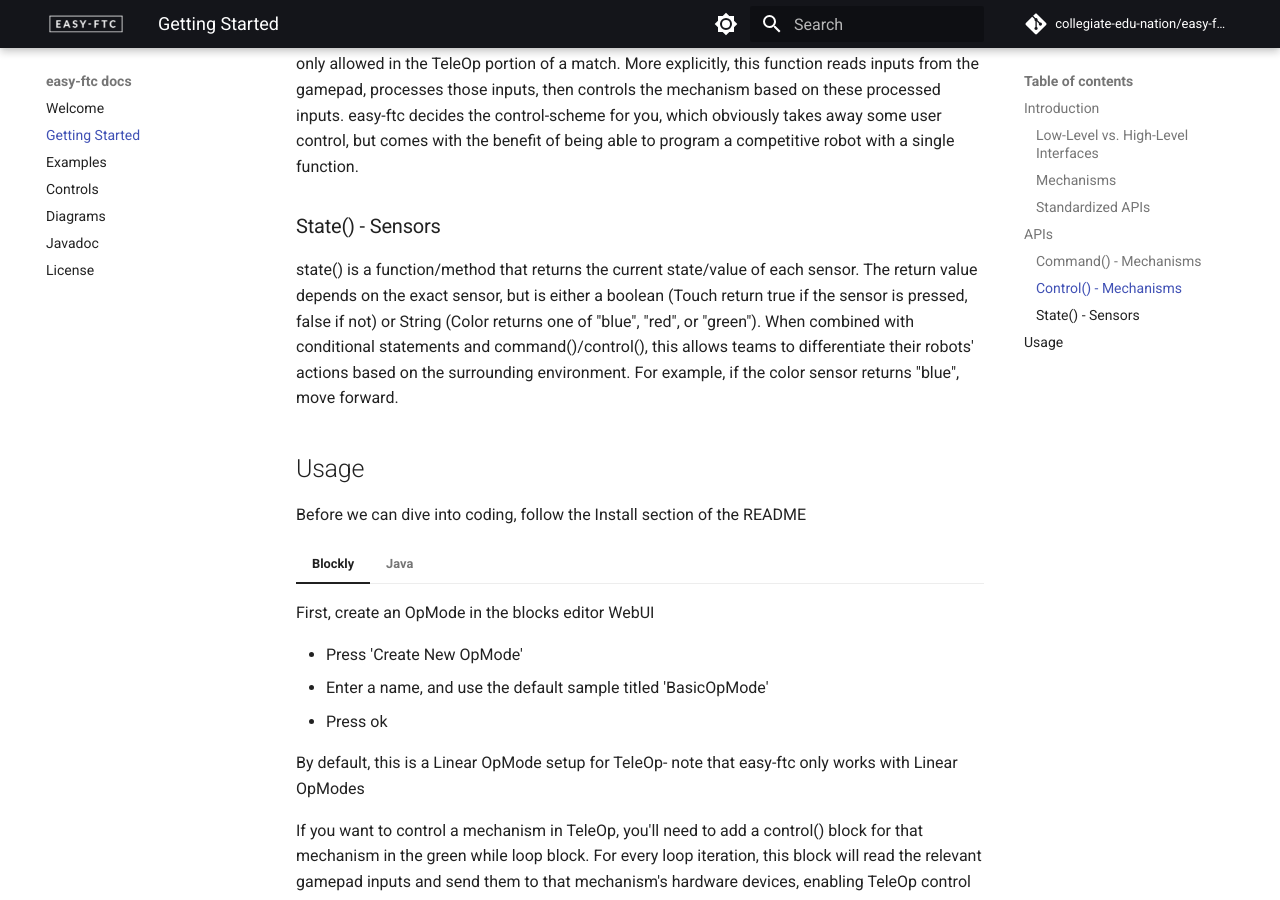
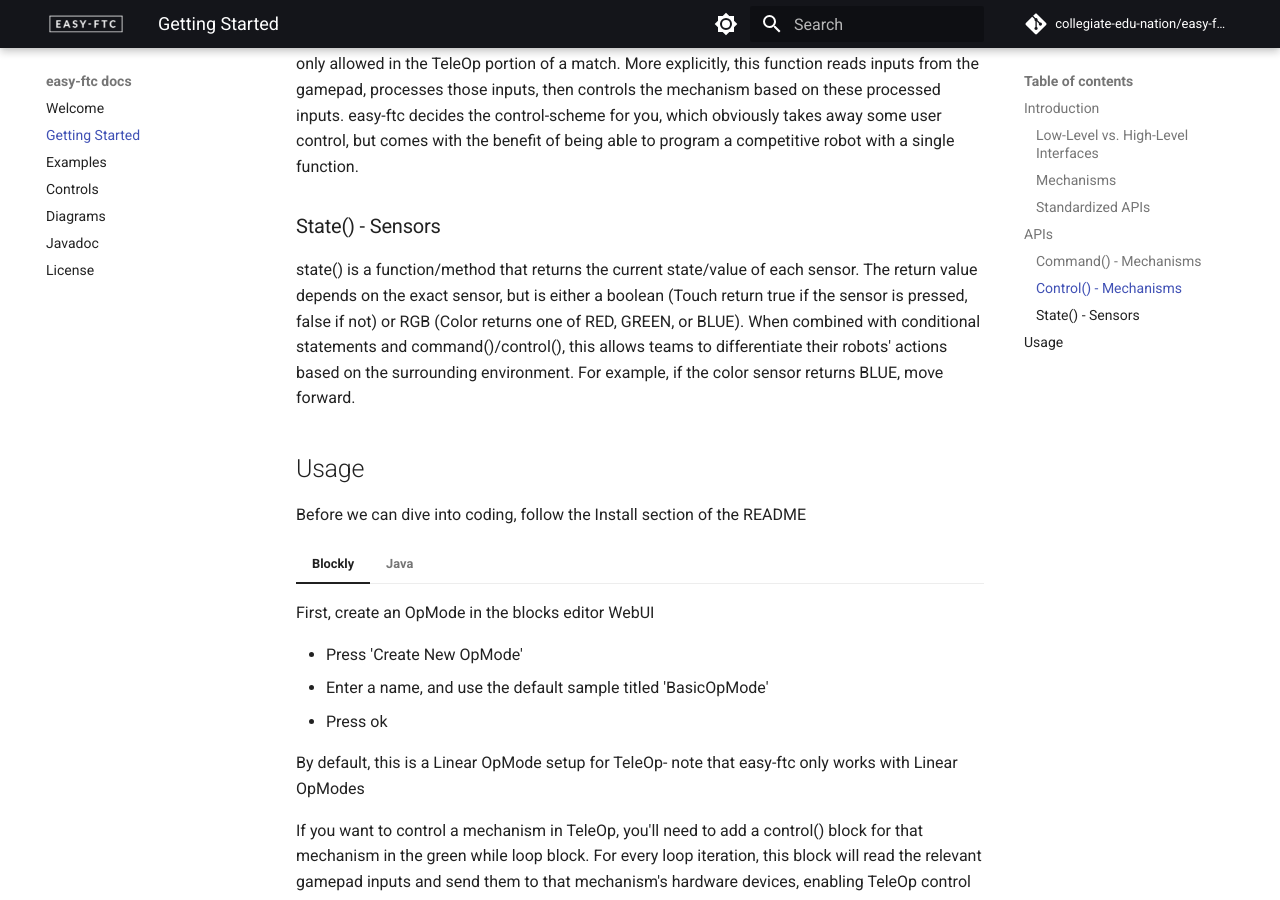
Before and after one commit to Collegiate-Edu-Nation/easy-ftc, an MkDocs documentation site: the page built from docs/gettingstarted.md, in a window 1280 px wide and 900 px high, scrolled down 1428 px. Built offline with MkDocs 1.6.1 and Material for MkDocs 9.7.7, drawn with Linux system fonts in a browser that asks for light colours; comment, search, counter and statistics services are not loaded.

Commit message:
correct blue

```diff
--- a/docs/gettingstarted.md
+++ b/docs/gettingstarted.md
@@ -28,7 +28,7 @@
 control() is a function/method that enables tele-operated control of each mechanism, which is only allowed in the TeleOp portion of a match. More explicitly, this function reads inputs from the gamepad, processes those inputs, then controls the mechanism based on these processed inputs. easy-ftc decides the control-scheme for you, which obviously takes away some user control, but comes with the benefit of being able to program a competitive robot with a single function.
 
 ### State() - Sensors
-state() is a function/method that returns the current state/value of each sensor. The return value depends on the exact sensor, but is either a boolean (Touch return true if the sensor is pressed, false if not) or String (Color returns one of "blue", "red", or "green"). When combined with conditional statements and command()/control(), this allows teams to differentiate their robots' actions based on the surrounding environment. For example, if the color sensor returns "blue", move forward.
+state() is a function/method that returns the current state/value of each sensor. The return value depends on the exact sensor, but is either a boolean (Touch return true if the sensor is pressed, false if not) or RGB (Color returns one of RED, GREEN, or BLUE). When combined with conditional statements and command()/control(), this allows teams to differentiate their robots' actions based on the surrounding environment. For example, if the color sensor returns BLUE, move forward.
 
 ## Usage
 Before we can dive into coding, follow the Install section of the README
@@ -165,9 +165,10 @@
 
     This is where state() is used
 
-    * Import Color
+    * Import Color and Color.RGB
 
             import org.edu_nation.easy_ftc.sensor.Color;
+            import org.edu_nation.easy_ftc.sensor.Color.RGB;
 
     * Instantiate the sensor
 
@@ -180,9 +181,9 @@
 
     This will allow your robot to read the color value of an object, but without additional logic, nothing will be different about your code. Let's change that
 
-    * Add an if statement after the first command() call which checks if state is equal to "blue"
+    * Add an if statement after the first command() call which checks if state is equal to RGB.BLUE
 
-            if (color.state() == "blue") {
+            if (color.state() == RGB.BLUE) {
 
             }
 
```
